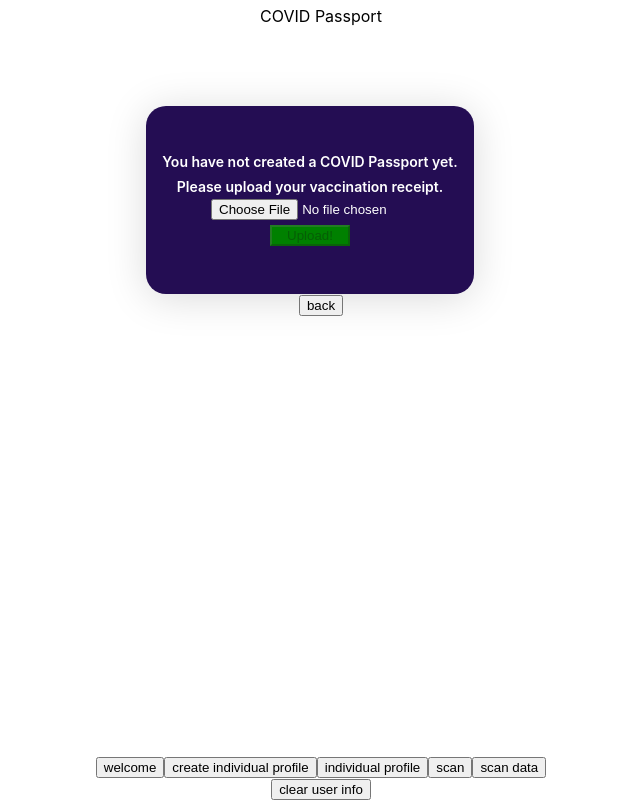
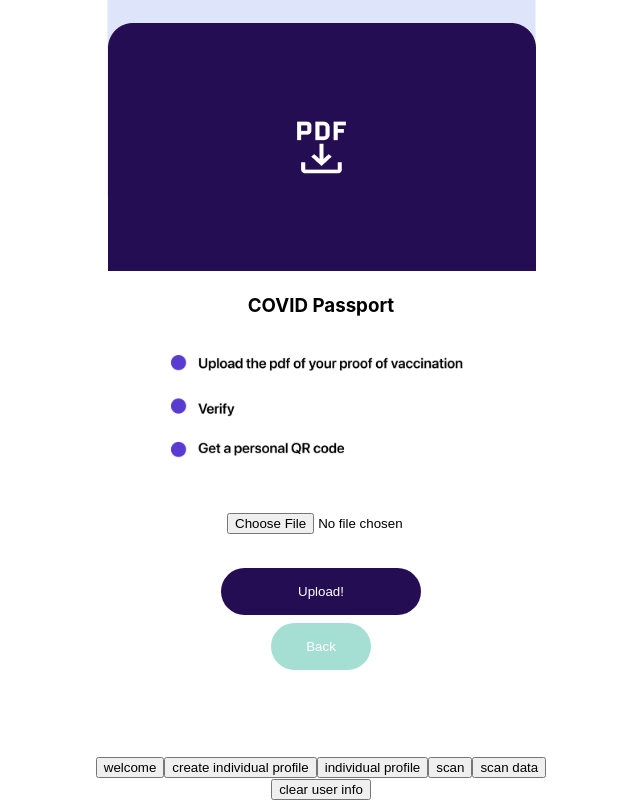
Before and after one commit to ahmedadan/justice-league, a React (Create React App) app in the folder frontend/: page / in a window 1280 px wide. Both pictures are taken after a click on the button "individual profile". Shown: the part 64-864 px from the top of the page, without its empty margins (319-959 px from the left). Built offline with nearby package versions, Linux system fonts and the light colour scheme; no server answers.

Commit message:
file rename i think, smth weird here

```diff
--- a/frontend/src/pages/IndividualProfile.js
+++ b/frontend/src/pages/IndividualProfile.js
@@ -2,6 +2,10 @@ import React, { Component } from "react";
 import { Pages } from "../globals/Enums";
 import QRCode from "react-qr-code";
 import * as OTPAuth from "otpauth";
+import UploadBanner from "../upload-banner.png";
+import UploadText from "../upload-text.png";
+import UploadButton from "../upload-button.svg";
+import Grid from "@material-ui/core/Grid";
 
 export default class IndividualProfile extends Component {
     constructor(props) {
@@ -88,16 +92,11 @@ export default class IndividualProfile extends Component {
 
     render() {
         return (
-            <div style={{ padding: "50px" }}>
-                <div
-                    style={{
-                        display: "inline-block",
-                        width: "100%",
-                        height: "100px",
-                    }}
-                >
-                    COVID Passport
-                </div>
+            <div >
+                <img style={{justify:"center", maxWidth:500}} src={UploadBanner}/>
+                <h3 style={{paddingBottom: '20px'}}>COVID Passport</h3>
+
+                <img style={{justify:"center", maxWidth:300, paddingBottom: '50px'}} src={UploadText}/>
 
                 <div hidden={this.state.renderQR}>
                     <div
@@ -105,23 +104,20 @@ export default class IndividualProfile extends Component {
                             display: "flex",
                             flexDirection: "column",
                             justifyContent: "center",
-                            width: "328px",
-                            height: "188px",
-                            background: "#240D53",
-                            boxShadow: "0px 4px 40px rgba(0, 0, 0, 0.15)",
-                            borderRadius: "20px",
-                            fontFamily: "SF Pro Display",
-                            fontStyle: "normal",
-                            fontWeight: "600",
-                            lineHeight: "25px",
-                            fontSize: "14px",
-                            color: "#FFFFFF",
+
                         }}
                     >
-                        You have not created a COVID Passport yet.
-                        <br />
-                        Please upload your vaccination receipt.
+
+                      <div style={{justify: 'center', alignItems: 'center', paddingBottom:'30px'}}>
                         <input
+                            style={{
+                              backgroundColor: '#4CAF50',
+                              border: 'none',
+                              color: 'white',
+                              padding: '16px 32px',
+                              margin: '4px 2px',
+                            }}
+                            src="../upload-button.svg"
                             type="file"
                             ref={this.fileInput}
                             style={{
@@ -129,12 +125,19 @@ export default class IndividualProfile extends Component {
                             }}
                             onChange={this.handleFileChange}
                         />
+                      </div>
+
+                        <div style={{justify: 'center', alignItems: 'center'}}>
                           <button
                               style={{
-                                width: "80px",
-                                margin: "5px",
-                                marginLeft: "124px",
-                                backgroundColor: "green",
+                                backgroundColor: '#240D53',
+                                border: 'none',
+                                color: 'white',
+                                padding: '16px 32px',
+                                margin: '4px 2px',
+                                cursor: 'pointer',
+                                minWidth: '200px',
+                                borderRadius: '50px'
                               }}
                               disabled={!this.state.hasFile}
                               onClick={() => this.uploadReceipt()}
@@ -143,12 +146,25 @@ export default class IndividualProfile extends Component {
                           </button>
                         </div>
                     </div>
+                </div>
                 <div hidden={!this.state.renderQR || this.state.QRValue === ""}>
                     <QRCode value={this.state.QRValue} />
                 </div>
 
-                <button onClick={() => this.props.setPage(Pages.LANDING)}>
-                    back
+                <button
+                    style={{
+                      backgroundColor: '#A5DED2',
+                      border: 'none',
+                      color: 'white',
+                      padding: '16px 32px',
+                      margin: '4px 2px',
+                      cursor: 'pointer',
+                      minWidth: '100px',
+                      borderRadius: '50px'
+
+                    }}
+                    onClick={() => this.props.setPage(Pages.LANDING)}>
+                    Back
                 </button>
             </div>
         );
```
Lines whose indentation alone changed are shown as unchanged.
